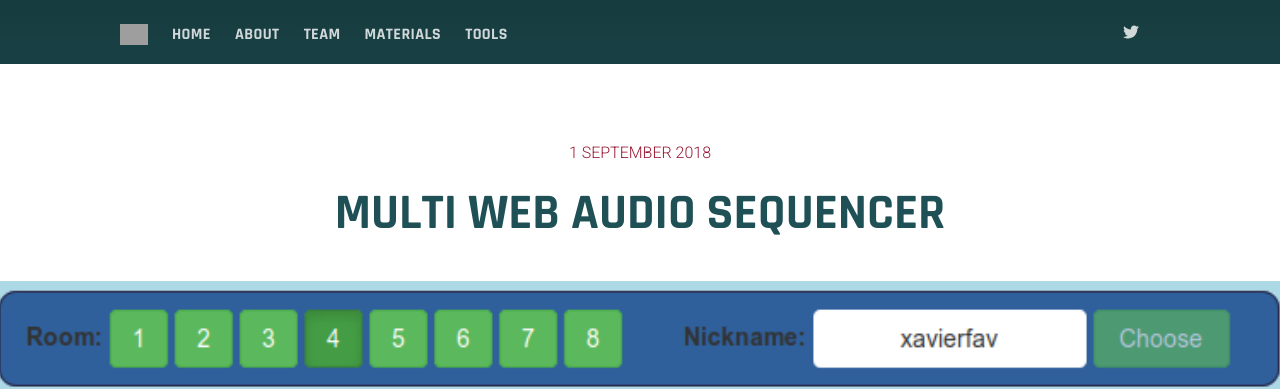
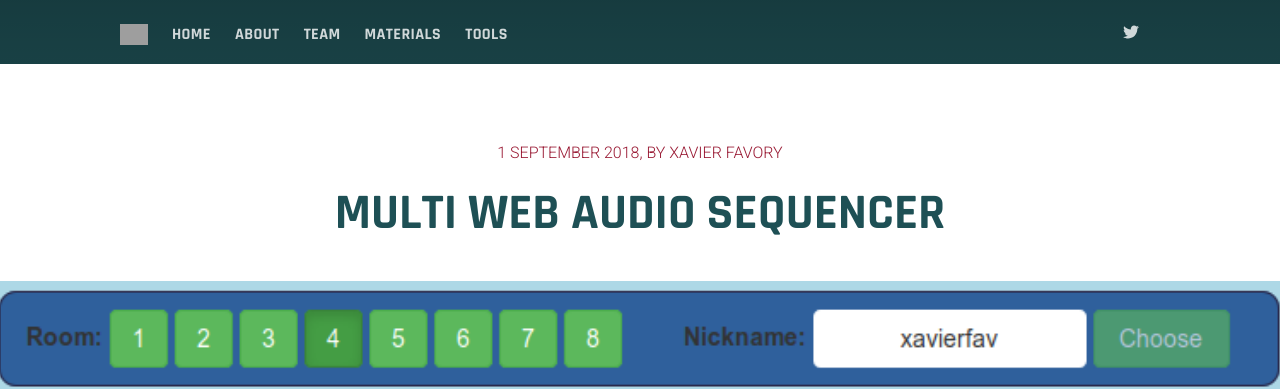
Before and after one commit to AudioCommons/audiocommons.github.io, a Jekyll site: the page built from _posts/2018-09-01-multi-web-audio-sequencer.md, in a window 1280 px wide. Shown: the top 389 px of the page. Built offline with Jekyll 4.4.1, drawn with Linux system fonts in a browser that asks for light colours; nearby versions of some CDN libraries; grey boxes are pictures that could not be loaded.

Commit message:
Add author to multi web sequencer entry

```diff
--- a/_posts/2018-09-01-multi-web-audio-sequencer.md
+++ b/_posts/2018-09-01-multi-web-audio-sequencer.md
@@ -7,6 +7,7 @@ navigation: True
 cover: assets/img/multi-web-audio-sequencer-screenshot.png
 title:  "Multi Web Audio Sequencer"
 tags: tools
+author: Xavier Favory
 ---
 
 The **Multi Web Audio Sequencer** is a prototype of an application for segment-based sequencing of Freesound sound clips, with an emphasis on seamless remote collaboration. It is built using <a href="https://expressjs.com/" target="_blank">Express.js</a>, the <a href="https://developer.mozilla.org/fr/docs/Web/API/Web_Audio_API" target="_blank">Web Audio API</a>, and the <a href="https://socket.io/" target="_blank">Socket.io</a> library.
```
